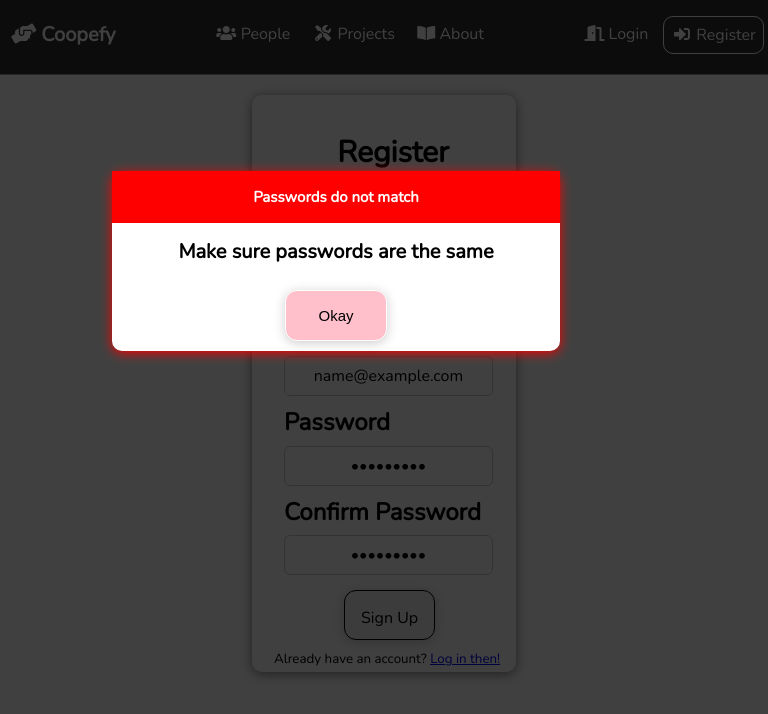
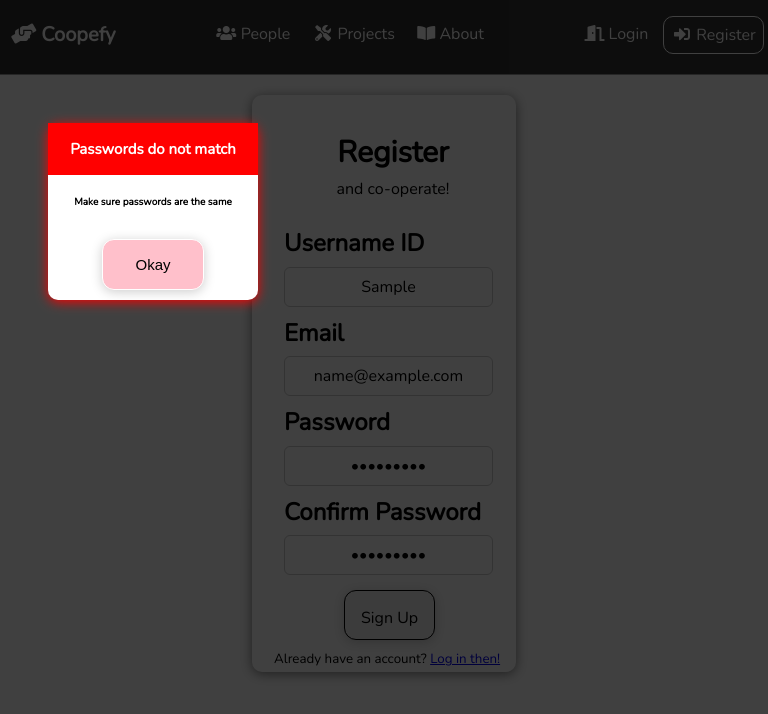
Before and after one commit to 4gnle/Coopefy, a React (Create React App) app in the folder client/: page /register in a window 768 px wide. Both pictures are taken after typing "Sample", "name@example.com", "Sample123", "Sample123" into the empty fields and a click on the button "Sign Up". Shown: the top 714 px of the page. Built offline with nearby package versions, Linux system fonts and the light colour scheme.

Commit message:
Fixing Alert CSS

```diff
--- a/client/src/components/UI/Alert.css
+++ b/client/src/components/UI/Alert.css
@@ -10,8 +10,9 @@
 
 .alert {
   text-align: center;
+  float: center;
   position: fixed;
-  margin: 3rem auto;
+  margin: 3rem;
   padding: 3rem;
   z-index: 100;
   overflow: hidden;
@@ -34,6 +35,8 @@
 }
 
 .alert-success {
+  width: 500px;
+  max-width: 70%;
   background-color: white;
   box-shadow: 0 2px 12px green;
   border-radius: 10px;
@@ -86,9 +89,58 @@
   color: white;
 }
 
-@media (min-width: 768px) {
-  .alert {
+@media (max-width: 768px) {
+  /* .alert {
     left: calc(50% - 20rem);
     width: 40rem;
+  } */
+
+  .alert {
+    text-align: center;
+    position: fixed;
+    margin: 1.5rem;
+    padding: 1.5rem;
+    z-index: 100;
+    overflow: hidden;
+  }
+
+  .alert p {
+    padding: 15px;
+    text-align: center;
+    font-size: 10px;
+  }
+
+  .alert-danger {
+    width: 300px;
+    max-width: 70%;
+  }
+
+  .alert-success {
+    width: 300px;
+    max-width: 70%;
+  }
+
+  .alert-danger header {
+   padding: 1rem;
+   font-size: 15px;
+  }
+
+  .alert-success header {
+   padding: 1rem;
+   font-size: 15px;
+  }
+
+  .alert-danger button {
+    margin: 10px;
+    font-size: 15px;
+    padding: 1rem 2rem;
+    border-radius: 12px;
+  }
+
+  .alert-success button {
+    margin: 10px;
+    font-size: 20px;
+    padding: 1rem 2rem;
+    border-radius: 12px;
   }
 }
--- a/client/src/components/UI/Alert.js
+++ b/client/src/components/UI/Alert.js
@@ -1,9 +1,8 @@
 import React, {Fragment} from 'react'
-import ReactDOM from 'react-dom'
 
 //Redux
 import {connect} from 'react-redux'
-import PropTypes from 'prop-types'
+// import PropTypes from 'prop-types'
 import {removeAlert} from '../../redux/actions/alert'
 
 import './Alert.css'
@@ -16,14 +15,13 @@ const Alerts = ({ removeAlert, alerts }) => {
      alerts.map(alert =>(
 
       <Fragment>
-        <div className='backdrop'></div>
+        <div className='backdrop' onClick={removeAlert}></div>
 
         <div className='alert'>
           <div key={alert.id} className={`alert-${alert.alertType}`}>
            <header>{alert.msg}</header>
            <p>Make sure passwords are the same</p>
-           <button onClick={removeAlert}
-           >Okay</button>
+           <button onClick={removeAlert}>Okay</button>
          </div>
         </div>
 
@@ -33,6 +31,8 @@ const Alerts = ({ removeAlert, alerts }) => {
   )
 };
 
+
+
 const mapStateToProps = state => ({
   alerts: state.alert
 })
--- a/client/src/redux/actions/alert.js
+++ b/client/src/redux/actions/alert.js
@@ -2,7 +2,7 @@ import {SET_ALERT, REMOVE_ALERT} from './types'
 import {v4 as uuid} from 'uuid'
 
 export const setAlert = (msg, alertType) => dispatch => {
-  const id = uuid()
+  const id = uuid();
 
   dispatch({
     type: SET_ALERT,
@@ -11,7 +11,7 @@ export const setAlert = (msg, alertType) => dispatch => {
 }
 
 export const removeAlert = () => dispatch => {
-  const id = uuid()
+  const id = uuid();
 
   dispatch({
     type: REMOVE_ALERT,
--- a/client/src/redux/reducers/alert.js
+++ b/client/src/redux/reducers/alert.js
@@ -1,4 +1,3 @@
-import { combineReducers} from 'redux';
 import {SET_ALERT, REMOVE_ALERT} from '../actions/types'
 
 const initialState = [];
```
